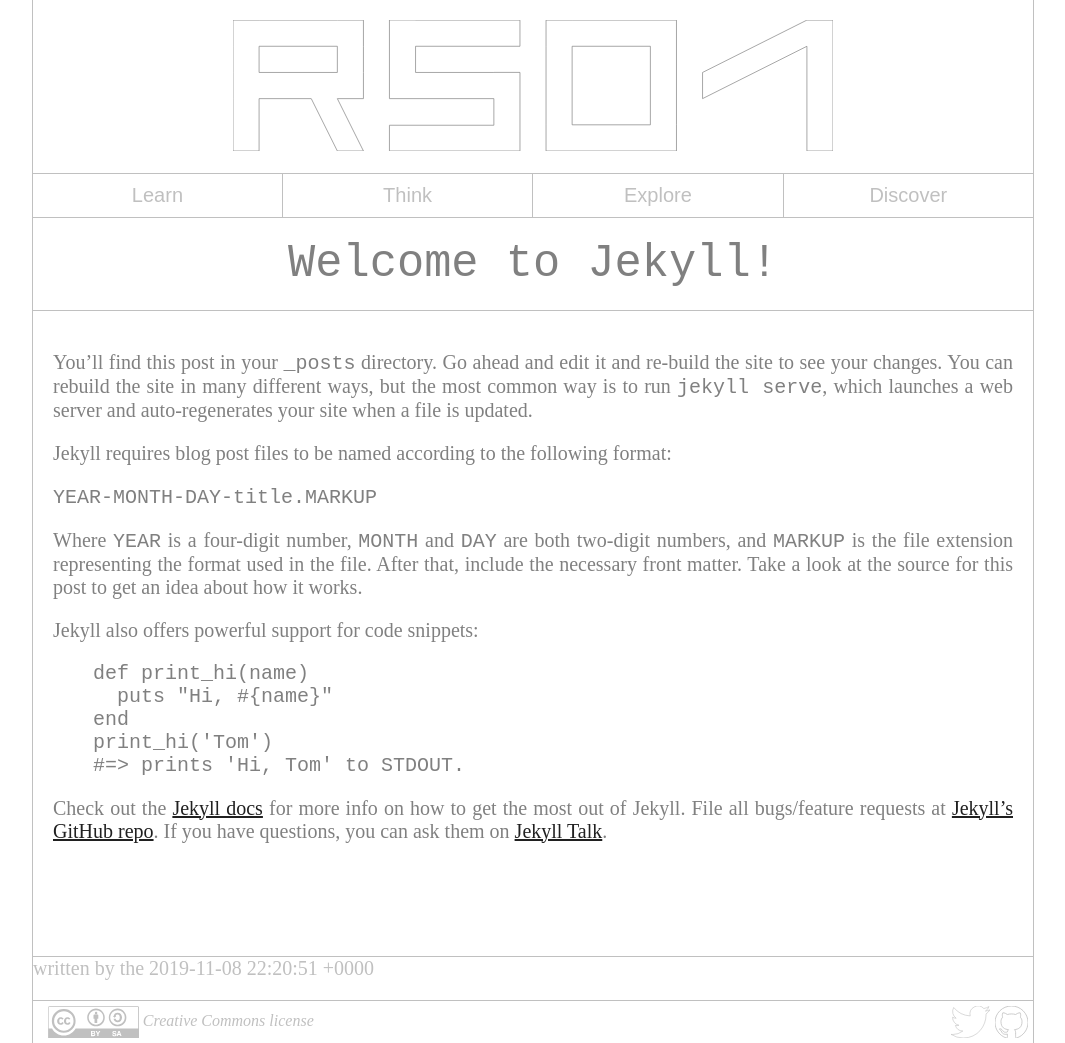
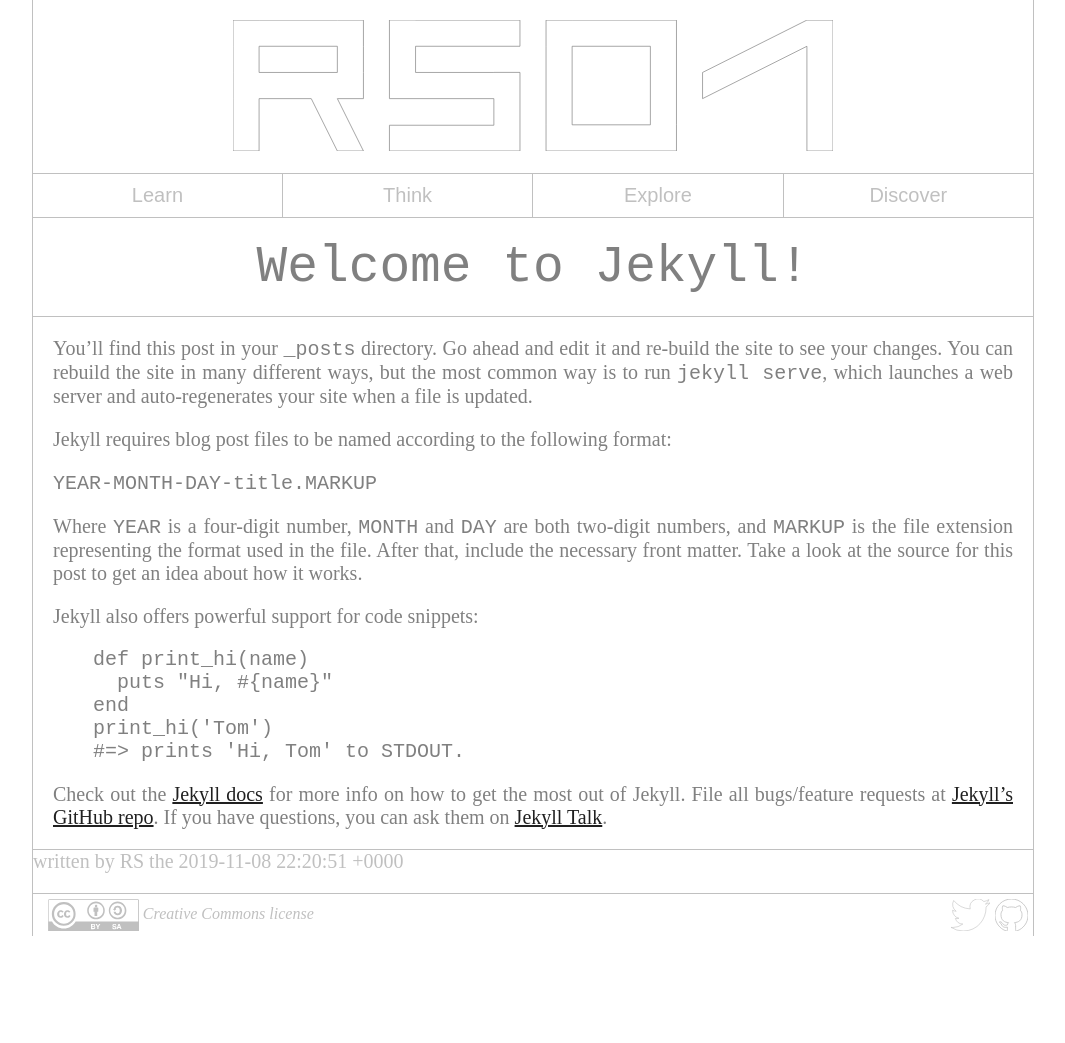
Before and after one commit to rs01blog/rs01blog.github.io, a Jekyll site: the page built from _posts/2019-11-08-welcome-to-jekyll.markdown, in a window 1280 px wide. Shown: the whole page, without its empty margins (107-1172 px from the left). Built offline with Jekyll 4.4.1, drawn with Linux system fonts in a browser that asks for light colours; after the commit the page ends 936 px from its top, so only the background shows below that.

Commit message:
layout improvement

```diff
--- a/_layouts/default.html
+++ b/_layouts/default.html
@@ -21,10 +21,10 @@
 
 		<nav>
 			<ul>
-				<li class="first"><a href="learn">Learn</a></li>
-				<li><a href="think">Think</a></li>
-				<li><a href="explore">Explore</a></li>
-				<li><a href="discover">Discover</a></li>
+				<li class="first"><a href="/learn">Learn</a></li>
+				<li><a href="/think">Think</a></li>
+				<li><a href="/explore">Explore</a></li>
+				<li><a href="/discover">Discover</a></li>
 			</ul>
 		</nav>
 
--- a/_posts/2019-11-08-welcome-to-jekyll.markdown
+++ b/_posts/2019-11-08-welcome-to-jekyll.markdown
@@ -2,6 +2,7 @@
 layout: post
 title:  "Welcome to Jekyll!"
 date:   2019-11-08 23:20:51 +0100
+author: RS
 categories: jekyll update
 ---
 You’ll find this post in your `_posts` directory. Go ahead and edit it and re-build the site to see your changes. You can rebuild the site in many different ways, but the most common way is to run `jekyll serve`, which launches a web server and auto-regenerates your site when a file is updated.
--- a/rs01.scss
+++ b/rs01.scss
@@ -35,8 +35,6 @@ a {
 
 	background-color: white ;
 
-
-
 	.title {
 
 		padding : 10px;
@@ -59,8 +57,6 @@ a {
 
 
 	}
-
-
 
 	nav {
 
@@ -103,7 +99,7 @@ a {
 	}
 
 	.content {
-		min-height : 65vh;
+		min-height : 50vh;
 	}
 
 
@@ -153,7 +149,8 @@ a {
 
 	h1 {
 		font-family: monospace ;
-		font-size: 12mm;
+		font-size: 4vw;
+		font-weight: bold;
 
 		text-align: center ;
 		padding-bottom : 20px;
@@ -165,11 +162,35 @@ a {
 	}
 
 	.content {
-		 padding : 20px;
+		 padding-left : 20px;
+		 padding-right : 20px;
 		 text-align: justify;
 
 	}
+}
 
+.directory {
+
+	h1 {
+		font-family: monospace ;
+		font-size: 4vw;
+		font-weight: bold;
+
+		text-align: center ;
+		padding-bottom : 20px;
+		padding-top : 20px;
+		margin : 0px;
+		border-bottom: 1px $light_color solid ;
+
+		font-weight: normal;
+	}
+
+	.content {
+		 padding-left : 20px;
+		 padding-right : 20px;
+		 text-align: justify;
+
+	}
 }
 
 
```
Also changed, not shown: 404.md (+1 -2 lines), _layouts/directory.html (added, +13 -0 lines), discover.md (added, +5 -0 lines), explore.md (added, +6 -0 lines), learn.md (added, +6 -0 lines), think.md (added, +5 -0 lines).
